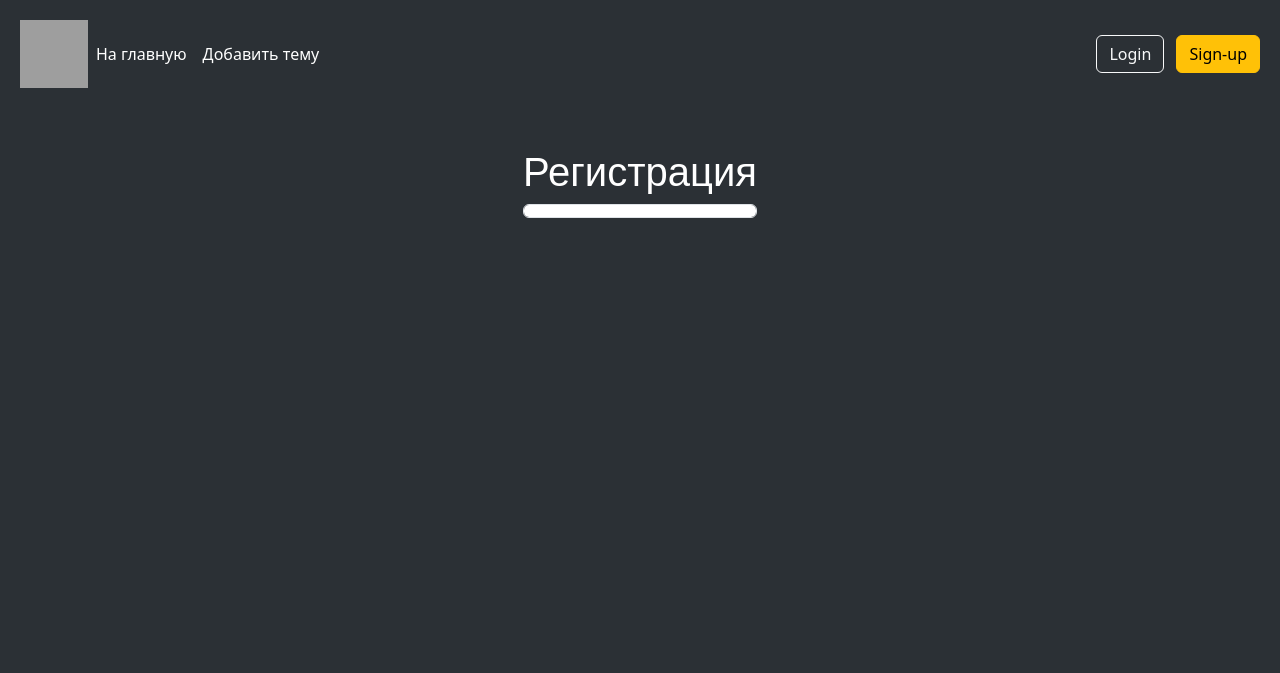
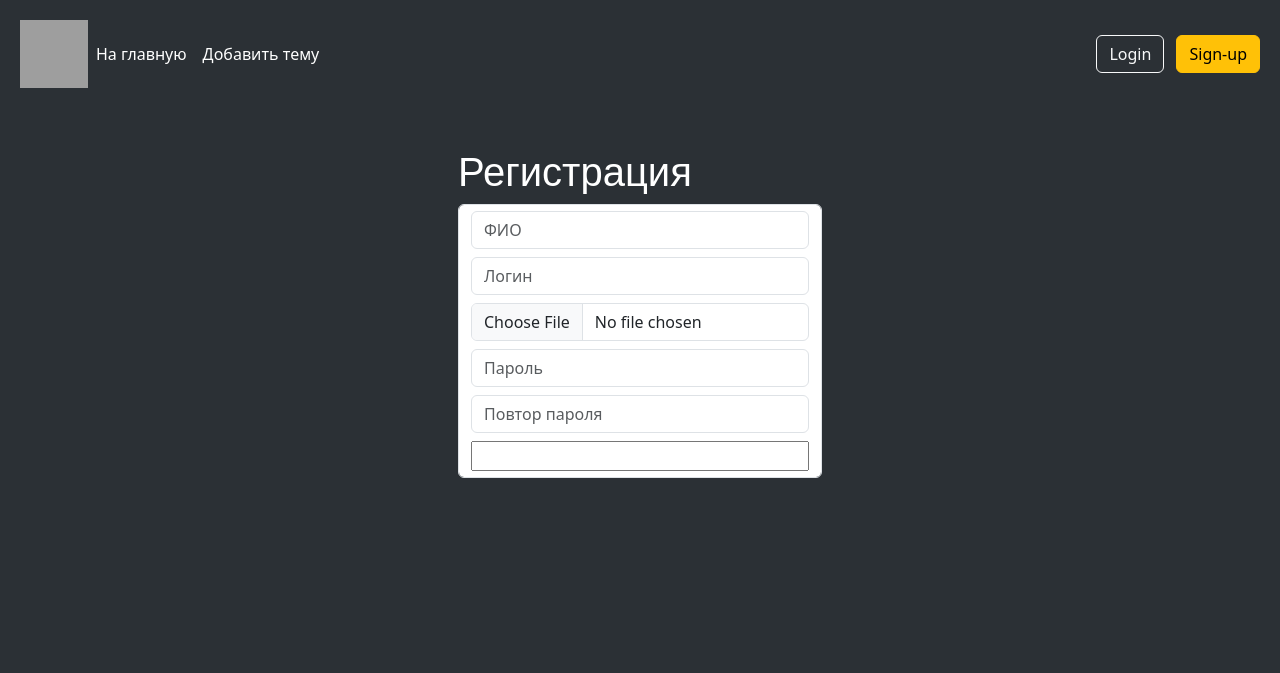
Before and after one commit to parampapa/flask_test, a Flask app: template app/templates/user/register.html in a window 1280 px wide. Shown: the top 673 px of the page. Run offline with Flask 3, Linux system fonts and the light colour scheme; the template is opened without the code that fills it: values that come from a table or form of the project are taken from there, others are empty; some libraries are stand-ins or nearby versions; grey boxes are pictures that could not be loaded.

Commit message:
add form

```diff
--- a/app/__init__.py
+++ b/app/__init__.py
@@ -1,5 +1,5 @@
 from flask import Flask
-from .extensions import db, migrate
+from .extensions import db, migrate, bcrypt
 from .routes.user import user
 from .routes.post import post
 
--- a/app/extensions.py
+++ b/app/extensions.py
@@ -1,6 +1,7 @@
 from flask_sqlalchemy import SQLAlchemy
 from flask_migrate import Migrate
-
+from flask_bcrypt import Bcrypt
 
 db = SQLAlchemy()
 migrate = Migrate()
+bcrypt = Bcrypt()
--- a/app/forms.py
+++ b/app/forms.py
@@ -1,11 +1,17 @@
 from flask_wtf import FlaskForm
-from wtforms.fields.simple import StringField, PasswordField
-from wtforms.validators import InputRequired, Length, EqualTo
+from flask_wtf.file import FileRequired, FileAllowed
+from wtforms.fields.simple import StringField, PasswordField, FileField
+from wtforms.validators import Length, EqualTo, DataRequired
 
 
 class RegistrationForm(FlaskForm):
-    name = StringField('ФИО', [InputRequired(), Length(min=1, max=50)])
-    login = StringField('Логин', [InputRequired(), Length(min=1, max=50)])
-    password = PasswordField('Пароль', [InputRequired(), Length(min=8, max=200)])
-    confirm_password = PasswordField('Подтверждение пароля', [InputRequired(), Length(min=8, max=200), EqualTo('password')])
+    name = StringField('ФИО', [DataRequired(), Length(min=1, max=50)])
+    login = StringField('Логин', [DataRequired(), Length(min=1, max=20)])
+    password = PasswordField('Пароль', [DataRequired(), Length(min=8, max=200)])
+    confirm_password = PasswordField('Подтверждение пароля', [DataRequired(), Length(min=8, max=200), EqualTo('password')])
+    avatar = FileField('Загрузите фото', [
+        FileRequired(message="Файл обязателен!"),
+        FileAllowed(['jpg', 'jpeg', 'png'],
+                    message="Только изображения JPG, JPEG, PNG!")
+    ])
     submit = StringField('Зарегистрироваться')
--- a/app/templates/user/register.html
+++ b/app/templates/user/register.html
@@ -4,6 +4,13 @@
 
 {% block content %}
 
-    <form method="post" class="form-control d-flex flex-column gap-2">
-
+    <form method="post" enctype="multipart/form-data" class="form-control d-flex flex-column gap-2">
+            {{ form.csrf_token }}
+            {{  form.name(class="form-control", placeholder="ФИО") }}
+            {{  form.login(class="form-control", placeholder="Логин") }}
+            {{ form.avatar(class="form-control", placeholder="Загрузите фото") }}
+            {{ form.password(class="form-control", placeholder="Пароль") }}
+            {{ form.confirm_password(class="form-control", placeholder="Повтор пароля") }}
+            {{ form.submit }}
+    </form>
 {% endblock %}
```
Also changed, not shown: app/functions.py (added, +7 -0 lines), app/routes/user.py (+10 -7 lines).
